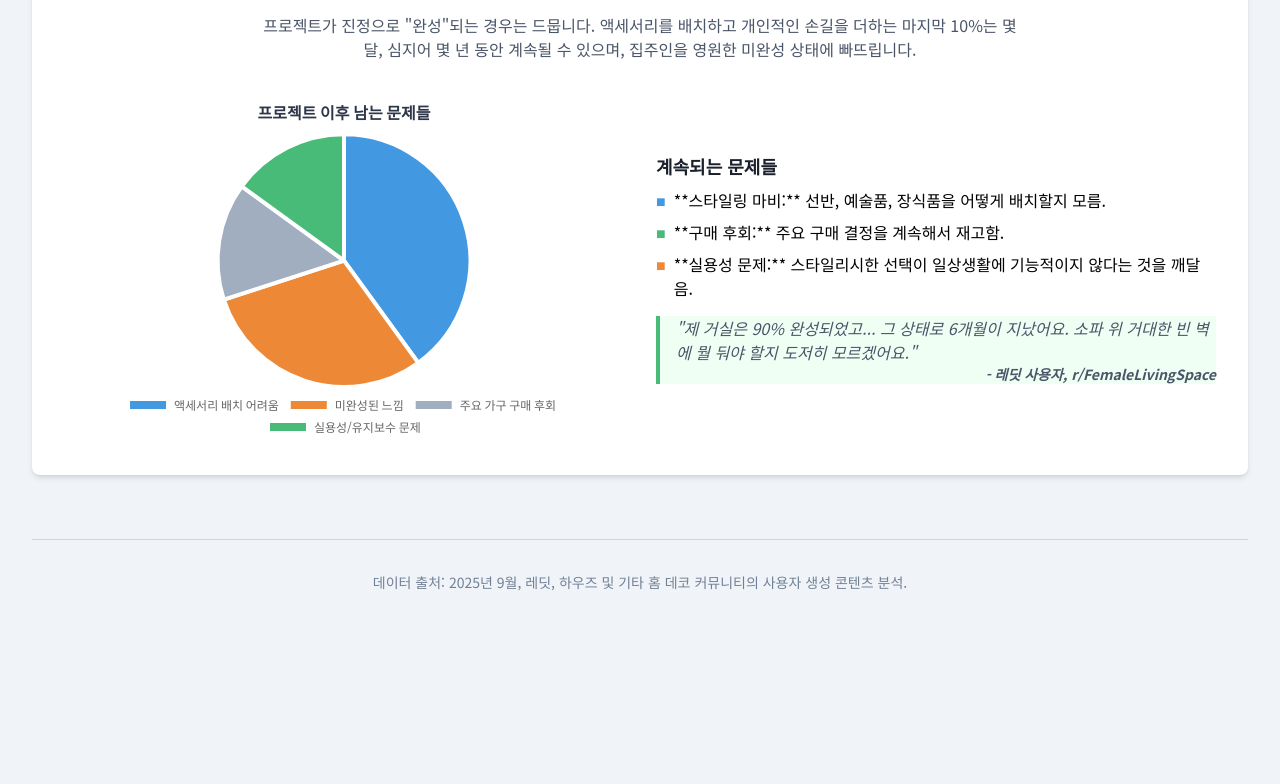
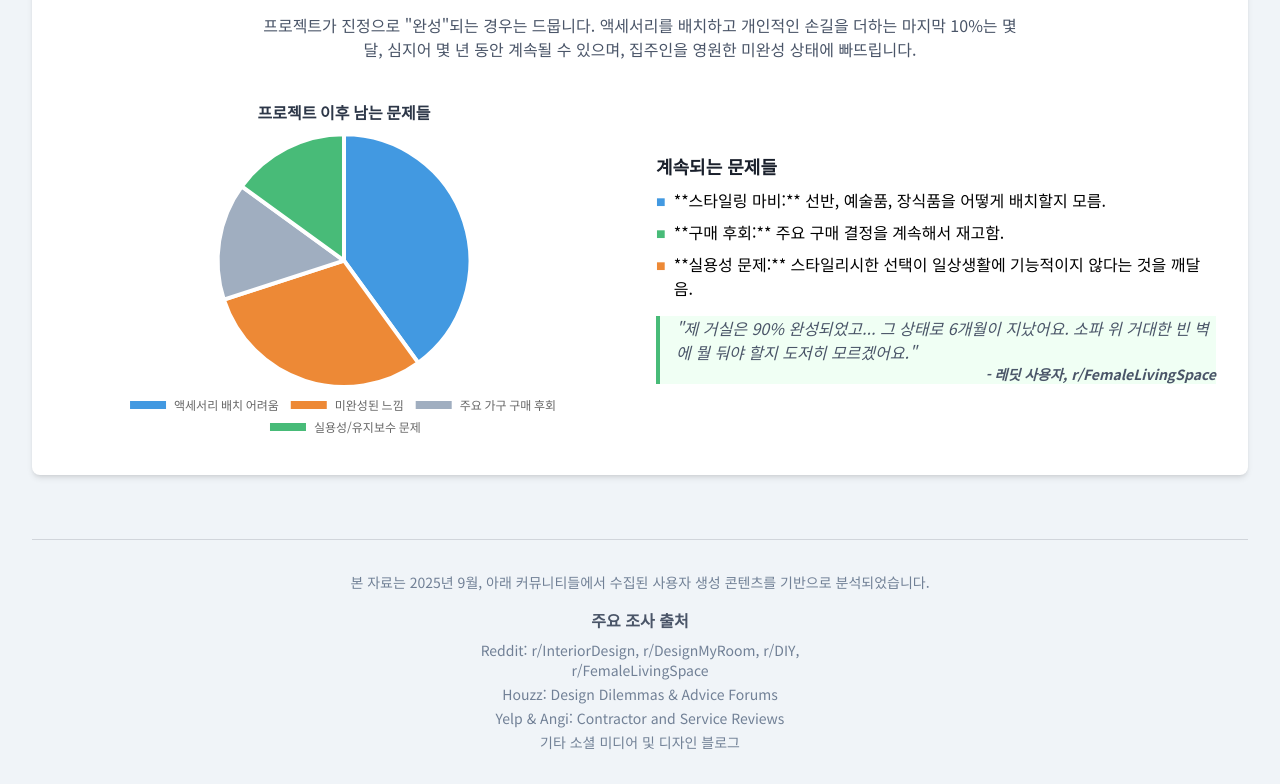
Before and after one commit to lucasahn-star/us_interior_painpoint, a plain HTML site: page index.html in a window 1280 px wide. Shown: the part 2753-3537 px from the top of the page. Before the commit the page ends 3377 px from the top, so only its background shows below. Drawn offline with nearby package versions, Linux system fonts and the light colour scheme.

Commit message:
Update index.html

```diff
--- a/index.html
+++ b/index.html
@@ -206,7 +206,16 @@
         </main>
 
         <footer class="text-center mt-12 pt-8 border-t border-gray-300">
-            <p class="text-sm text-[#718096]">데이터 출처: 2025년 9월, 레딧, 하우즈 및 기타 홈 데코 커뮤니티의 사용자 생성 콘텐츠 분석.</p>
+            <div class="text-sm text-[#718096]">
+                <p class="mb-4">본 자료는 2025년 9월, 아래 커뮤니티들에서 수집된 사용자 생성 콘텐츠를 기반으로 분석되었습니다.</p>
+                <h4 class="font-bold text-base text-[#4A5568] mb-2">주요 조사 출처</h4>
+                <ul class="list-none space-y-1 max-w-md mx-auto">
+                    <li>Reddit: r/InteriorDesign, r/DesignMyRoom, r/DIY, r/FemaleLivingSpace</li>
+                    <li>Houzz: Design Dilemmas & Advice Forums</li>
+                    <li>Yelp & Angi: Contractor and Service Reviews</li>
+                    <li>기타 소셜 미디어 및 디자인 블로그</li>
+                </ul>
+            </div>
         </footer>
 
     </div>
```
